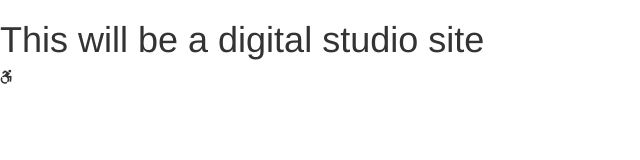
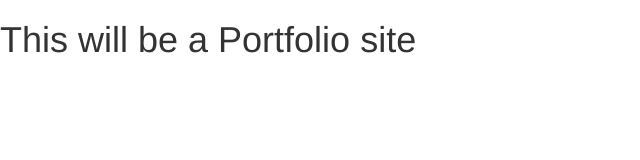
Before and after one commit to kmishal/Portfolio, a website: page app/index.html in a window 1280 px wide. Shown: the whole page, without its empty margins (0-640 px from the left). Drawn offline with Linux system fonts and the light colour scheme.

Commit message:
Update index.html

```diff
--- a/app/index.html
+++ b/app/index.html
@@ -15,8 +15,7 @@
 
 </head>
 <body>
-        <h1>This will be a digital studio site</h1>
-        <i class="fab fa-accessible-icon"></i>
+        <h1>This will be a Portfolio site</h1>
 
         <!-- jquery 3.3.1 -->
         <script src="./js/jquery.min.js"></script>
```
